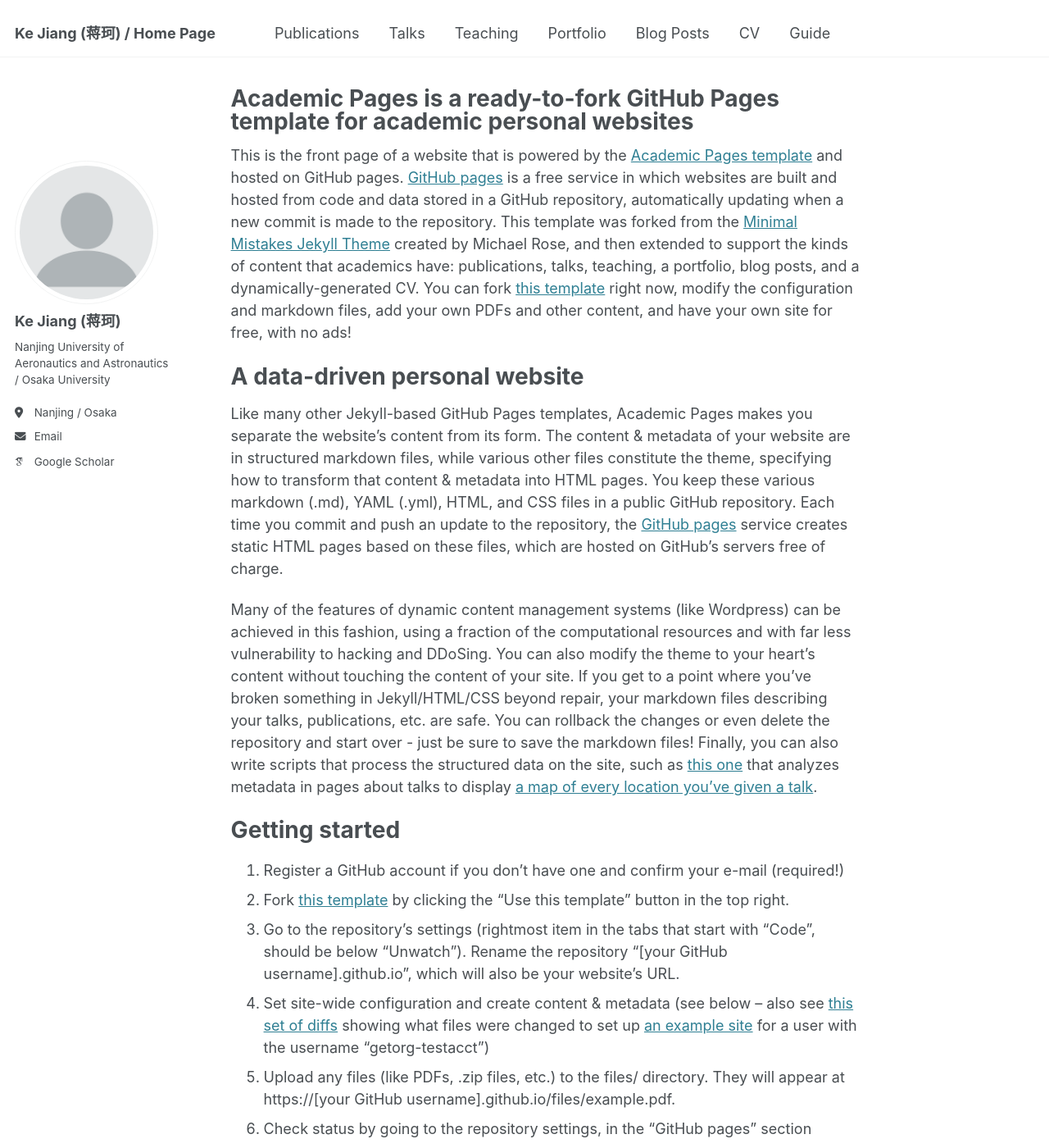
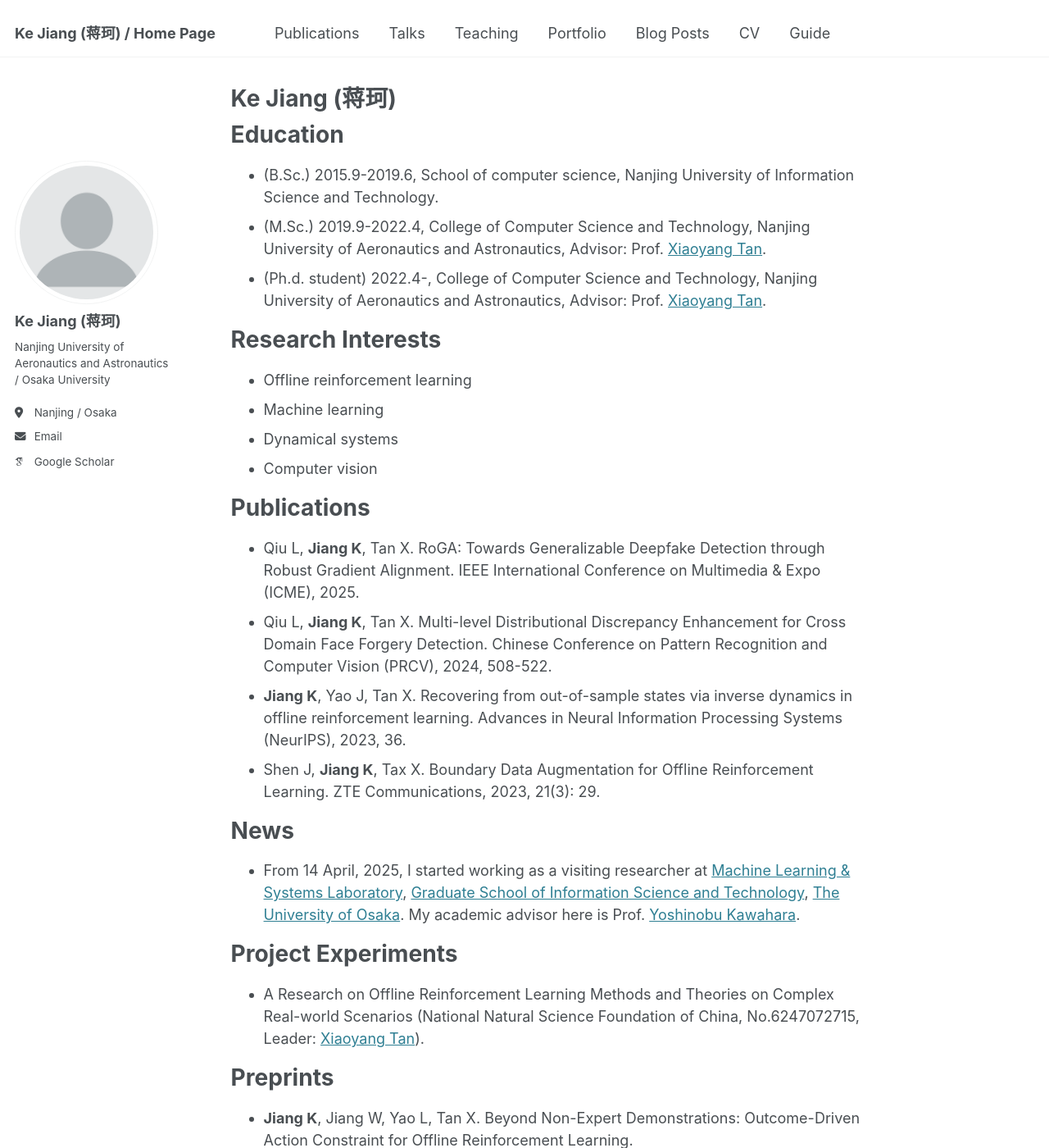
Before and after one commit to Jack10843/Jack10843.github.io, a Jekyll site: the page built from _pages/about.md, in a window 1280 px wide and 1400 px high. Shown: the whole window at 82% size. Built offline with Jekyll 4.4.1, drawn with Linux system fonts in a browser that asks for light colours; some web fonts are replaced; some of the changed text lies outside the part shown.

Commit message:
Update about.md

```diff
--- a/_pages/about.md
+++ b/_pages/about.md
@@ -1,49 +1,42 @@
 ---
 permalink: /
-title: "Academic Pages is a ready-to-fork GitHub Pages template for academic personal websites"
+title: "Ke Jiang (蒋珂)"
 author_profile: true
 redirect_from:
   - /about/
   - /about.html
 ---
 
-This is the front page of a website that is powered by the [Academic Pages template](https://github.com/academicpages/academicpages.github.io) and hosted on GitHub pages. [GitHub pages](https://pages.github.com) is a free service in which websites are built and hosted from code and data stored in a GitHub repository, automatically updating when a new commit is made to the repository. This template was forked from the [Minimal Mistakes Jekyll Theme](https://mmistakes.github.io/minimal-mistakes/) created by Michael Rose, and then extended to support the kinds of content that academics have: publications, talks, teaching, a portfolio, blog posts, and a dynamically-generated CV. You can fork [this template](https://github.com/academicpages/academicpages.github.io) right now, modify the configuration and markdown files, add your own PDFs and other content, and have your own site for free, with no ads!
+Education
+======
+ - (B.Sc.) 2015.9-2019.6, School of computer science, Nanjing University of Information Science and Technology.
+ - (M.Sc.) 2019.9-2022.4, College of Computer Science and Technology, Nanjing University of Aeronautics and Astronautics, Advisor: Prof. [Xiaoyang Tan](https://parnec.nuaa.edu.cn/xtan/).
+ - (Ph.d. student) 2022.4-, College of Computer Science and Technology, Nanjing University of Aeronautics and Astronautics, Advisor: Prof. [Xiaoyang Tan](https://parnec.nuaa.edu.cn/xtan/).
 
-A data-driven personal website
+Research Interests
 ======
-Like many other Jekyll-based GitHub Pages templates, Academic Pages makes you separate the website's content from its form. The content & metadata of your website are in structured markdown files, while various other files constitute the theme, specifying how to transform that content & metadata into HTML pages. You keep these various markdown (.md), YAML (.yml), HTML, and CSS files in a public GitHub repository. Each time you commit and push an update to the repository, the [GitHub pages](https://pages.github.com/) service creates static HTML pages based on these files, which are hosted on GitHub's servers free of charge.
+ - Offline reinforcement learning
+ - Machine learning
+ - Dynamical systems
+ - Computer vision
 
-Many of the features of dynamic content management systems (like Wordpress) can be achieved in this fashion, using a fraction of the computational resources and with far less vulnerability to hacking and DDoSing. You can also modify the theme to your heart's content without touching the content of your site. If you get to a point where you've broken something in Jekyll/HTML/CSS beyond repair, your markdown files describing your talks, publications, etc. are safe. You can rollback the changes or even delete the repository and start over - just be sure to save the markdown files! Finally, you can also write scripts that process the structured data on the site, such as [this one](https://github.com/academicpages/academicpages.github.io/blob/master/talkmap.ipynb) that analyzes metadata in pages about talks to display [a map of every location you've given a talk](https://academicpages.github.io/talkmap.html).
+Publications
+======
+ - Qiu L, **Jiang K**, Tan X. RoGA: Towards Generalizable Deepfake Detection through Robust Gradient Alignment. IEEE International Conference on Multimedia & Expo (ICME), 2025.
+ - Qiu L, **Jiang K**, Tan X. Multi-level Distributional Discrepancy Enhancement for Cross Domain Face Forgery Detection. Chinese Conference on Pattern Recognition and Computer Vision (PRCV), 2024, 508-522.
+ - **Jiang K**, Yao J, Tan X. Recovering from out-of-sample states via inverse dynamics in offline reinforcement learning. Advances in Neural Information Processing Systems (NeurIPS), 2023, 36.
+ - Shen J, **Jiang K**, Tax X. Boundary Data Augmentation for Offline Reinforcement Learning. ZTE Communications, 2023, 21(3): 29.
 
-Getting started
+News
 ======
-1. Register a GitHub account if you don't have one and confirm your e-mail (required!)
-1. Fork [this template](https://github.com/academicpages/academicpages.github.io) by clicking the "Use this template" button in the top right.
-1. Go to the repository's settings (rightmost item in the tabs that start with "Code", should be below "Unwatch"). Rename the repository "[your GitHub username].github.io", which will also be your website's URL.
-1. Set site-wide configuration and create content & metadata (see below -- also see [this set of diffs](http://archive.is/3TPas) showing what files were changed to set up [an example site](https://getorg-testacct.github.io) for a user with the username "getorg-testacct")
-1. Upload any files (like PDFs, .zip files, etc.) to the files/ directory. They will appear at https://[your GitHub username].github.io/files/example.pdf.
-1. Check status by going to the repository settings, in the "GitHub pages" section
+ - From 14 April, 2025, I started working as a visiting researcher at [Machine Learning & Systems Laboratory](https://mls.ist.osaka-u.ac.jp/en/member.html), [Graduate School of Information Science and Technology](https://www.ist.osaka-u.ac.jp/english/), [The University of Osaka](https://www.osaka-u.ac.jp/en). My academic advisor here is Prof. [Yoshinobu Kawahara](https://mls.ist.osaka-u.ac.jp/en/~kawahara/index.html).
 
-Site-wide configuration
-------
-The main configuration file for the site is in the base directory in [_config.yml](https://github.com/academicpages/academicpages.github.io/blob/master/_config.yml), which defines the content in the sidebars and other site-wide features. You will need to replace the default variables with ones about yourself and your site's github repository. The configuration file for the top menu is in [_data/navigation.yml](https://github.com/academicpages/academicpages.github.io/blob/master/_data/navigation.yml). For example, if you don't have a portfolio or blog posts, you can remove those items from that navigation.yml file to remove them from the header.
+Project Experiments
+======
+ - A Research on Offline Reinforcement Learning Methods and Theories on Complex Real-world Scenarios (National Natural Science Foundation of China, No.6247072715, Leader: [Xiaoyang Tan](https://parnec.nuaa.edu.cn/xtan/)).
 
-Create content & metadata
-------
-For site content, there is one markdown file for each type of content, which are stored in directories like _publications, _talks, _posts, _teaching, or _pages. For example, each talk is a markdown file in the [_talks directory](https://github.com/academicpages/academicpages.github.io/tree/master/_talks). At the top of each markdown file is structured data in YAML about the talk, which the theme will parse to do lots of cool stuff. The same structured data about a talk is used to generate the list of talks on the [Talks page](https://academicpages.github.io/talks), each [individual page](https://academicpages.github.io/talks/2012-03-01-talk-1) for specific talks, the talks section for the [CV page](https://academicpages.github.io/cv), and the [map of places you've given a talk](https://academicpages.github.io/talkmap.html) (if you run this [python file](https://github.com/academicpages/academicpages.github.io/blob/master/talkmap.py) or [Jupyter notebook](https://github.com/academicpages/academicpages.github.io/blob/master/talkmap.ipynb), which creates the HTML for the map based on the contents of the _talks directory).
-
-**Markdown generator**
-
-The repository includes [a set of Jupyter notebooks](https://github.com/academicpages/academicpages.github.io/tree/master/markdown_generator
-) that converts a CSV containing structured data about talks or presentations into individual markdown files that will be properly formatted for the Academic Pages template. The sample CSVs in that directory are the ones I used to create my own personal website at stuartgeiger.com. My usual workflow is that I keep a spreadsheet of my publications and talks, then run the code in these notebooks to generate the markdown files, then commit and push them to the GitHub repository.
-
-How to edit your site's GitHub repository
-------
-Many people use a git client to create files on their local computer and then push them to GitHub's servers. If you are not familiar with git, you can directly edit these configuration and markdown files directly in the github.com interface. Navigate to a file (like [this one](https://github.com/academicpages/academicpages.github.io/blob/master/_talks/2012-03-01-talk-1.md) and click the pencil icon in the top right of the content preview (to the right of the "Raw | Blame | History" buttons). You can delete a file by clicking the trashcan icon to the right of the pencil icon. You can also create new files or upload files by navigating to a directory and clicking the "Create new file" or "Upload files" buttons.
-
-Example: editing a markdown file for a talk
-![Editing a markdown file for a talk](/images/editing-talk.png)
-
-For more info
-------
-More info about configuring Academic Pages can be found in [the guide](https://academicpages.github.io/markdown/), the [growing wiki](https://github.com/academicpages/academicpages.github.io/wiki), and you can always [ask a question on GitHub](https://github.com/academicpages/academicpages.github.io/discussions). The [guides for the Minimal Mistakes theme](https://mmistakes.github.io/minimal-mistakes/docs/configuration/) (which this theme was forked from) might also be helpful.
+Preprints
+======
+ - **Jiang K**, Jiang W, Yao L, Tan X. Beyond Non-Expert Demonstrations: Outcome-Driven Action Constraint for Offline Reinforcement Learning.
+ - **Jiang K**, Tan X. Towards Reliable Offline Reinforcement Learning via Lyapunov Uncertainty Control.
+ - Wang Z*, **Jiang K***, Tan X. Calibrating Diffuser for Long-horizon Planning in Offline RL.
```
